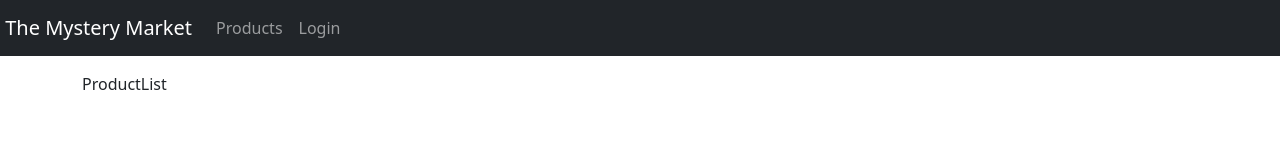
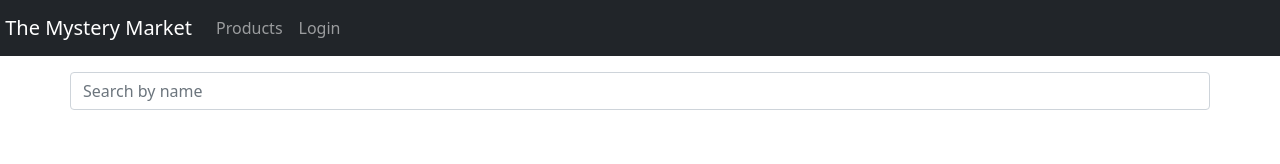
Before and after one commit to corey-rosamond/Inventory-Manager, a React (Create React App) app in the folder frontend/: page / in a window 1280 px wide. Shown: the top 164 px of the page. Built offline with nearby package versions, Linux system fonts and the light colour scheme; no server answers.

Commit message:
Working on the product-list.js component.

```diff
--- a/frontend/package.json
+++ b/frontend/package.json
@@ -6,6 +6,7 @@
     "@testing-library/jest-dom": "^5.16.1",
     "@testing-library/react": "^12.1.2",
     "@testing-library/user-event": "^13.5.0",
+    "axios": "^0.25.0",
     "bootstrap": "^5.1.3",
     "react": "^17.0.2",
     "react-dom": "^17.0.2",
--- a/frontend/src/App.js
+++ b/frontend/src/App.js
@@ -7,16 +7,18 @@ import {
 import "bootstrap/dist/css/bootstrap.min.css";
 
 /** Import the components */
-
 import Login from "./components/login.js";
 import ProductList from "./components/product-list.js";
 import Products from "./components/products.js";
 
 
-
-
-
-
+/**
+ * Main App function
+ * @returns {JSX.Element}
+ * @constructor
+ *
+ * @todo implement real login system
+ */
 function App()
 {
     const [user, setUser] = React.useState(null);
@@ -24,7 +26,10 @@ function App()
     {
         setUser(user);
     }
-
+    async function logout()
+    {
+        setUser(null);
+    }
 
 
     return (
@@ -56,6 +61,8 @@ function App()
                             <Products {...props} user={user} />
                         )}
                     />
+
+
                     <Route
                         path="/login"
                         render={(props) => (
--- a/frontend/src/components/product-list.js
+++ b/frontend/src/components/product-list.js
@@ -1,11 +1,60 @@
-import React from "react";
+import React, {
+    useState,
+    useEffect
+} from "react";
+import ProductDataService from "../services/product"
+import { Link } from "react-router-dom"
+
+
+
 
 function ProductList()
+
 {
+    const [products, setProducts] = useState([]);
+    const [searchName, setSearchName] = useState("");
+
+
+    useEffect(() => {
+        retrieveProducts();
+
+    }, []);
+
+
+    const retrieveProducts = () => {
+        ProductDataService.getAll()
+            .then(response => {
+                console.log(response.data);
+                setProducts(response.data.products);
+            })
+            .catch(e => {
+                console.log(e);
+            });
+    };
+
+    const refreshProducts = () => {
+        retrieveProducts();
+    };
+
+    const onChangeSearchName = e => {
+        console.log("taco");
+        const searchName = e.target.value;
+        setSearchName(searchName);
+    };
+
+
 
     return (
         <div className="App">
-            ProductList
+            <div className="row pb-1">
+                <input
+                    type="text"
+                    className="form-control"
+                    placeholder="Search by name"
+                    value={searchName}
+                    onChange={onChangeSearchName}
+                />
+            </div>
         </div>
     );
 }
--- /dev/null
+++ b/frontend/src/http-common.js
@@ -0,0 +1,8 @@
+import axios from "axios";
+
+export default axios.create({
+   baseURL: "http://localhost:5000/api/v1/products",
+   headers: {
+       "Content-type": "application/json"
+   }
+});
--- /dev/null
+++ b/frontend/src/services/product.js
@@ -0,0 +1,55 @@
+import http from "../http-common";
+
+/**
+ * Product Data Service
+ *
+ * This is the service that provides access to the product data.
+ */
+class ProductDataService
+{
+    /**
+     * Get
+     *
+     * Gets a single product data from the database.
+     * @param id the id of the product in the data base you wish to access.
+     * @returns {Promise<AxiosResponse<any>>}
+     */
+    get(id)
+    {
+        return http.get(`/id/${id}`);
+    }
+
+    /**
+     * Get All
+     *
+     * This will get and return a full list of products data for the selected page.
+     * @param page The page id you want to get defaults to 0.
+     * @returns {Promise<AxiosResponse<any>>}
+     */
+    getAll(page = 0)
+    {
+        return http.get(`?page=${page}`);
+    }
+
+    find(query, by = "name", page = 0)
+    {
+
+    }
+
+    createProduct(data)
+    {
+
+    }
+
+    updateProduct(data)
+    {
+
+    }
+
+    deleteProduct(id)
+    {
+
+    }
+}
+
+export default new ProductDataService();
```
Also changed, not shown: frontend/src/services/user.js (added, +8 -0 lines), 1 other file (tests, documents, lock files or other folders).
